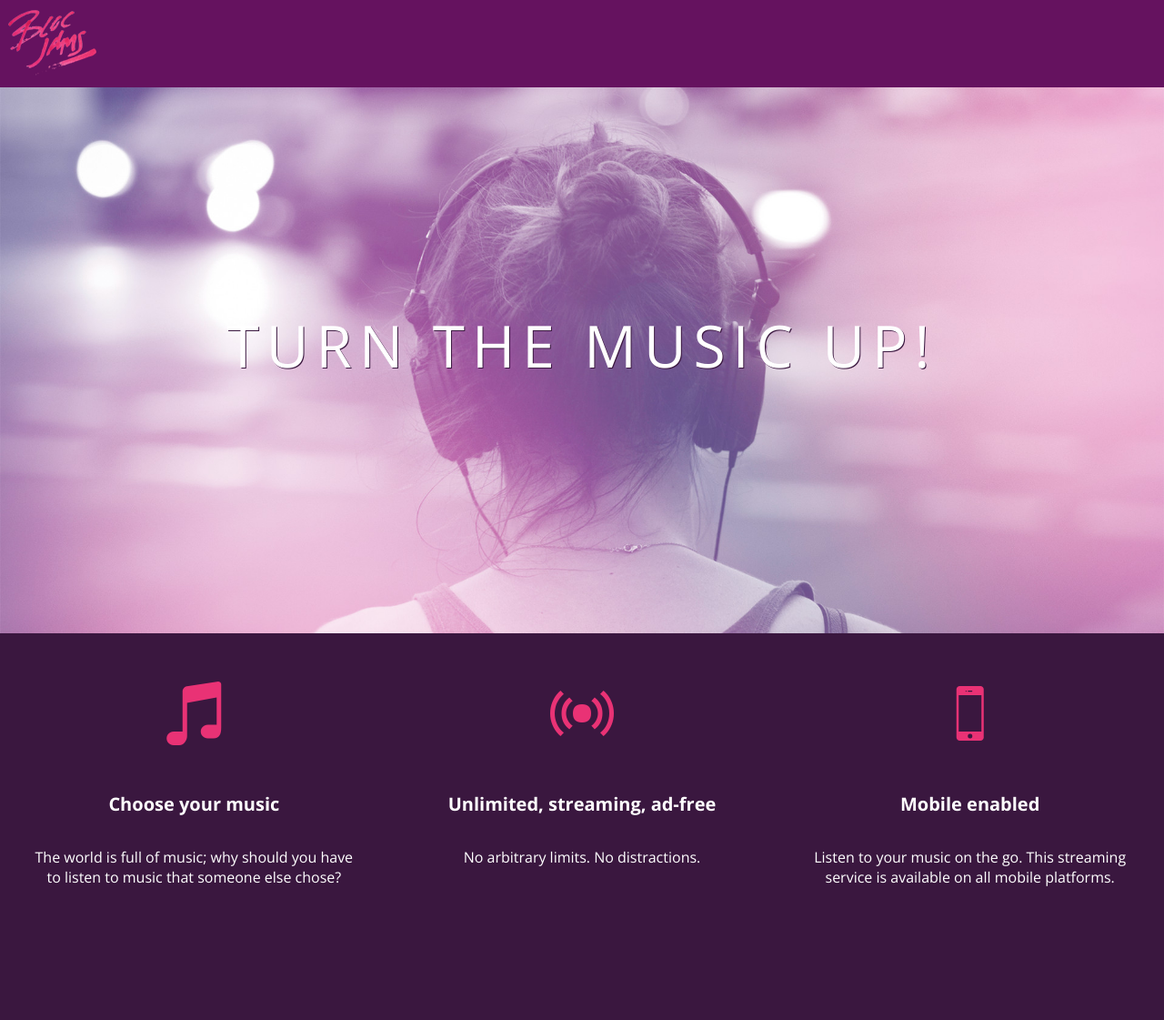
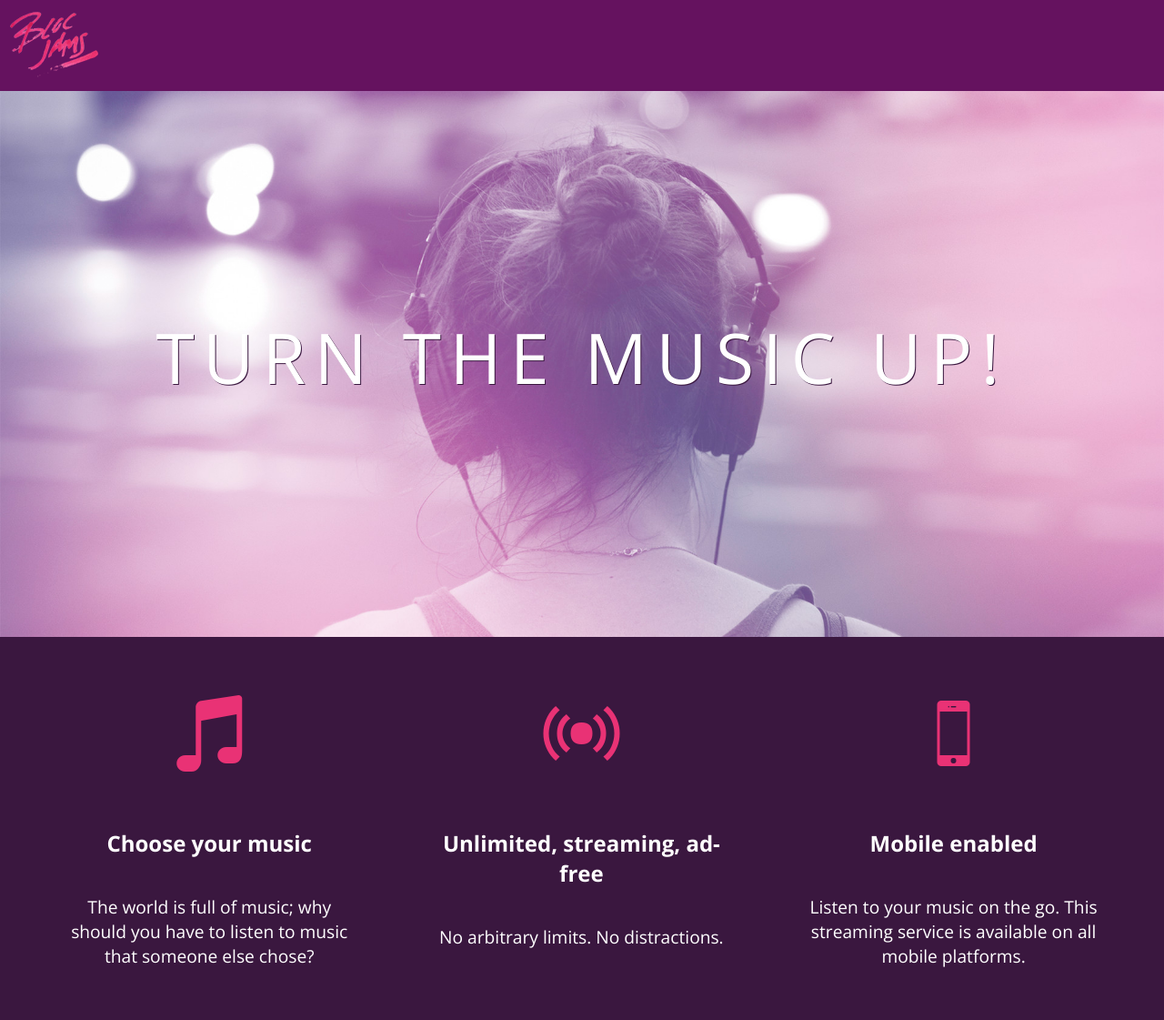
Before and after one commit to DrianHillman/Bloc-Jams, a PHP site: page / in a window 1280 px wide. Shown: the whole page at 91% size. Before the commit the page ends 974 px from the top, so only its background shows below. Run offline with PHP 8.4, Linux system fonts and the light colour scheme.

Commit message:
Checkpoint 6 Complete | add responsive grid

```diff
--- a/index.html
+++ b/index.html
@@ -2,10 +2,12 @@
 <html>
   <head>
     <title>Bloc Jams by Drian</title>
+    <meta name="viewport" content="width=device-width, initial-scale=1">
     <link rel="stylesheet" type="text/css" href="http://fonts.googleapis.com/css?family=Open+Sans:400,800,600,700,300">
     <link rel="stylesheet" type="text/css" href="http://code.ionicframework.com/ionicons/2.0.1/css/ionicons.min.css">
     <link rel="stylesheet" type="text/css" href="styles/normalize.css">
     <link rel="stylesheet" type="text/css" href="styles/main.css">
+    <link rel="stylesheet" type="text/css" href="styles/landing.css">
   </head>
   <body class="landing">
     <nav class="navbar"> <!--navigation bar -->
@@ -14,18 +16,18 @@
     <section class="hero-content">
       <h1 class="hero-title">Turn the music up!</h1>
     </section>
-    <section class="selling-points">
-      <div class="point">
+    <section class="selling-points container">
+      <div class="point column third">
         <span class="ion-music-note"></span>
         <h5 class="point-title">Choose your music</h5>
         <p class="point-description">The world is full of music; why should you have to listen to music that someone else chose?</p>
       </div>
-      <div class="point">
+      <div class="point column third">
         <span class="ion-radio-waves"></span>
         <h5 class="point-title">Unlimited, streaming, ad-free</h5>
         <p class="point-description">No arbitrary limits. No distractions.</p>
       </div>
-      <div class="point">
+      <div class="point column third">
         <span class="ion-iphone"></span>
         <h5 class="point-title">Mobile enabled</h5>
         <p class="point-description">Listen to your music on the go. This streaming service is available on all mobile platforms.</p>
--- /dev/null
+++ b/styles/landing.css
@@ -0,0 +1,48 @@
+body.landing {
+  background-color: rgb(58,23,63);
+}
+
+.hero-content {
+  position: relative;
+  min-height: 600px;
+  background-image: url(../assets/images/bloc_jams_bg.jpg);
+  background-repeat: no-repeat;
+  background-position: center center;
+  background-size: cover;
+}
+
+.hero-content .hero-title {
+  position: absolute;
+  top: 40%;
+  -webkit-transform: translateY(-50%);
+  -moz-transform: translateY(-50%);
+  transform: translateY(-50%);
+  width: 100%;
+  text-align: center;
+  font-size: 4rem;
+  font-weight: 300;
+  text-transform: uppercase;
+  letter-spacing: 0.5rem;
+  text-shadow: 1px 1px 0px rgb(58,23,63);
+}
+
+.selling-points {
+  position: relative;
+}
+
+.point {
+  position: relative;
+  padding: 2rem;
+  text-align: center;
+}
+
+.point .point-title {
+  font-size: 1.25rem;
+}
+
+.ion-music-note,
+.ion-radio-waves,
+.ion-iphone {
+  color: rgb(233,50,117);
+  font-size: 5rem;
+}
--- a/styles/main.css
+++ b/styles/main.css
@@ -1,3 +1,9 @@
+*, *::before, *::after {
+  -moz-box-sizing: border-box;
+  -webkit-box-sizing: border-box;
+  box-sizing: border-box;
+}
+
 html {
   height: 100%;
   font-size: 100%;
@@ -7,10 +13,6 @@
   font-family: 'Open Sans';
   color: white;
   min-height: 100%;
-}
-
-body.landing {
-  background-color: rgb(58,23,63);
 }
 
 .navbar {
@@ -23,55 +25,30 @@
   left: 2rem;
 }
 
-.hero-content {
-  position: relative;
-  min-height: 600px;
-  background-image: url(../assets/images/bloc_jams_bg.jpg);
-  background-repeat: no-repeat;
-  background-position: center center;
-  background-size: cover;
+.container {
+  margin: 0 auto;
+  max-width: 64rem;
 }
 
-.hero-content .hero-title {
-  position: absolute;
-  top: 40%;
-  -webkit-transform: translateY(-50%);
-  -moz-transform: translateY(-50%);
-  -ms-transform: translateY(-50%);
-  transform: translateY(-50%);
-  width: 100%;
-  text-align: center;
-  font-size: 4rem;
-  font-weight: 300;
-  text-transform: uppercase;
-  letter-spacing: 0.5rem;
-  text-shadow: 1px 1px 0px rgb(58,23,63);
+/* Medium and small screens (640px) */
+@media (min-width: 640px) {
+  html { font-size: 112%; }
+
+  .column {
+    float: left;
+    padding-left: 1rem;
+    padding-right: 1rem;
+  }
+
+  .column.full { width: 100%; }
+  .column.two-thirds { width: 66.7%; }
+  .column.half { width: 50%; }
+  .column.third { width: 33.3%; }
+  .column.fourth { width: 25%; }
+  .column.flow-opposite { float: right; }
 }
 
-.selling-points {
-  position: relative;
-  display: table;
-  width: 100%;
-  -webkit-box-sizing: border-box;
-  -moz-box-sizing: border-box;
-  box-sizing: border-box; /* we'll explain this in a resource */
+/* Large screens (1024px) */
+@media (min-width: 1024px) {
+  html { font-size: 120%; }
 }
-
-.point {
-  display: table-cell;
-  position: relative;
-  width: 33.3%;
-  padding: 2rem;
-  text-align: center;
-}
-
-.point .point-title {
-  font-size: 1.25rem;
-}
-
-.ion-music-note,
-.ion-radio-waves,
-.ion-iphone {
-  color: rgb(233,50,117);
-  font-size: 5rem;
-}
```
